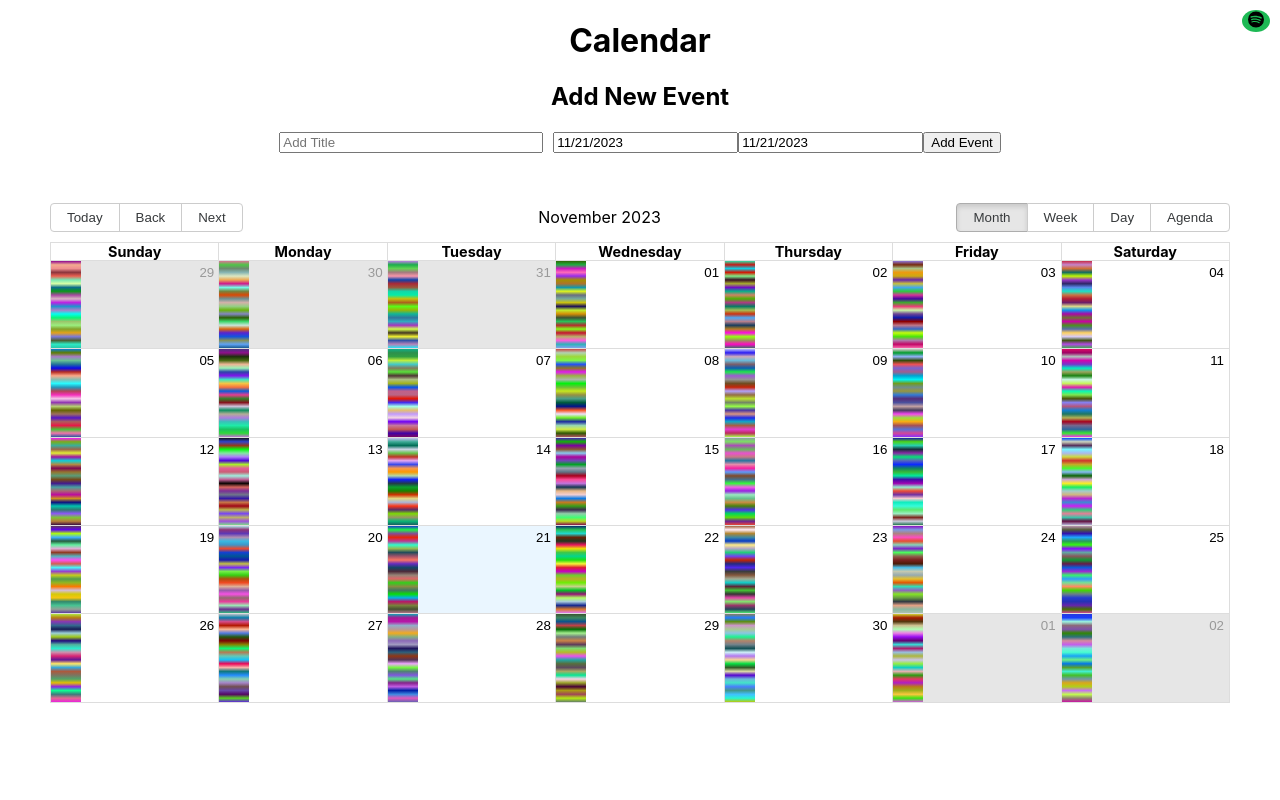
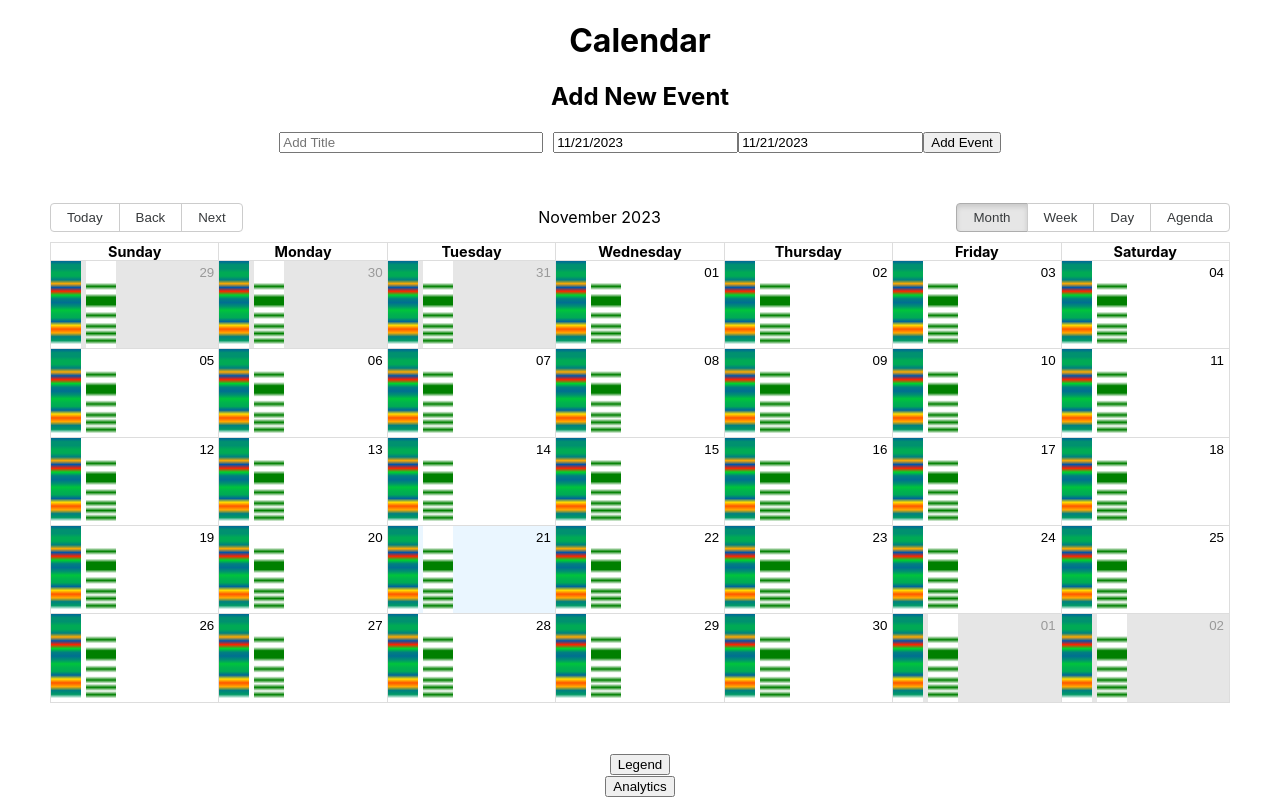
Before and after one commit to SamyCoder/calendarHealth, a React (Create React App) app: page / in a window 1280 px wide. Built offline with nearby package versions, Linux system fonts and the light colour scheme.

Commit message:
adding the spotify bar and fixed FE

```diff
--- a/src/App.js
+++ b/src/App.js
@@ -8,17 +8,6 @@ import "react-big-calendar/lib/css/react-big-calendar.css";
 import DatePicker from "react-datepicker";
 import "react-datepicker/dist/react-datepicker.css";
 import "./App.css";
-
-// utils.js
-
-function getRandomColor() {
-    const letters = "0123456789ABCDEF";
-    let color = "#";
-    for (let i = 0; i < 6; i++) {
-        color += letters[Math.floor(Math.random() * 16)];
-    }
-    return color;
-}
 
 const locales = {
     "en-US": require("date-fns/locale/en-US"),
@@ -50,6 +39,157 @@ const events = [
     },
 ];
 
+
+const LegendButton = () => {
+    const [showLegend, setShowLegend] = useState(false);
+
+    const legendContent = [
+        { color: 'rgb(0, 0, 255)', text: 'Less than 55' },
+        { color: 'rgb(255, 255, 0)', text: '55 to 85' },
+        { color: 'rgb(0, 255, 0)', text: '85 to 116' },
+        { color: 'rgb(255, 0, 0)', text: 'More than 116' },
+        // Add more legend items as needed
+    ];
+
+    return (
+        <div className="legend-container">
+            <button className="legend-toggle" onClick={() => setShowLegend(!showLegend)}>
+                Legend
+            </button>
+
+            {showLegend && (
+                <div className="legend-popup">
+                    {legendContent.map((item, index) => (
+                        <div key={index} className="legend-item">
+                            <span className="legend-color-box" style={{ backgroundColor: item.color }}></span>
+                            <span className="legend-text">{item.text}</span>
+                        </div>
+                    ))}
+                </div>
+            )}
+        </div>
+    );
+};
+
+const AnalyticsButton = () => {
+    const [showLegend, setShowAnalytics] = useState(false);
+
+    const analyticsContent = [
+        { text: 'Showing some events to stress mappings,music to events to stress mappings' }
+        // Add more legend items as needed
+    ];
+
+    return (
+        <div className="analytics-container">
+            <button className="legend-toggle" onClick={() => setShowAnalytics(!showLegend)}>
+                Analytics
+            </button>
+
+            {showLegend && (
+                <div className="legend-popup">
+                    {analyticsContent.map((item, index) => (
+                        <div key={index} className="legend-item">
+                            <span className="legend-text">{item.text}</span>
+                        </div>
+                    ))}
+                </div>
+            )}
+        </div>
+    );
+};
+
+function valueToColor(value) {
+    // Define the value thresholds for your color scale
+    const lowThreshold = 60;  // Replace with your actual low threshold
+    const highThreshold = 120; // Replace with your actual high threshold
+
+    // Calculate the ratio of where the value falls between the low and high threshold
+    let ratio = (value - lowThreshold) / (highThreshold - lowThreshold);
+
+    // Define your colors for the lowest and highest values and for mid-range values
+    const lowColor = { r: 0, g: 0, b: 255 }; // Blue color for low values
+    const highColor = { r: 255, g: 0, b: 0 }; // Red color for high values
+
+    // You can define more colors for a more complex gradient
+    const midColor1 = { r: 255, g: 255, b: 0 }; // Yellow
+    const midColor2 = { r: 0, g: 255, b: 0 }; // Green
+
+    // Determine which two colors to use for interpolation
+    let startColor, endColor;
+    if (ratio < 0.5) {
+        startColor = lowColor;
+        endColor = midColor2;
+        // Adjust ratio to work with the new range
+        ratio = ratio * 2;
+    } else {
+        startColor = midColor1;
+        endColor = highColor;
+        // Adjust ratio to work with the new range
+        ratio = (ratio - 0.5) * 2;
+    }
+
+    // Interpolate between the two colors
+    const r = Math.round(startColor.r + (endColor.r - startColor.r) * ratio);
+    const g = Math.round(startColor.g + (endColor.g - startColor.g) * ratio);
+    const b = Math.round(startColor.b + (endColor.b - startColor.b) * ratio);
+
+    return `rgb(${r},${g},${b})`;
+}
+
+const hourValues = {
+    0: 72,
+    1: 77,
+    2: 77,
+    3: 80,
+    4: 80,
+    5: 75,
+    6: 100,
+    7: 70,
+    8: 116,
+    9: 85,
+    10: 75,
+    11: 73,
+    12: 77,
+    13: 83,
+    14: 81,
+    15: 80,
+    16: 72,
+    17: 94,
+    18: 110,
+    19: 100,
+    20: 75,
+    21: 78
+};
+
+const musicStatusColors = {
+    0: 'white',
+    1: 'white',
+    2: 'white',
+    3: 'white',
+    4: 'white',
+    5: 'white',
+    6: 'white',
+    7: 'green',
+    8: 'white',
+    9: 'white',
+    10: 'green',
+    11: 'green',
+    12: 'green',
+    13: 'white',
+    14: 'white',
+    15: 'green',
+    16: 'white',
+    17: 'white',
+    18: 'green',
+    19: 'white',
+    20: 'green',
+    21: 'white',
+    22: 'green',
+    23: 'white',
+    24: 'white',
+};
+
+
 function App() {
     const [newEvent, setNewEvent] = useState({ title: "", start: new Date(), end: new Date(), allDay: false });
     const [allEvents, setAllEvents] = useState(events);
@@ -57,7 +197,7 @@ function App() {
     function eventPropGetter(event, start, end, isSelected) {
         const style = {
             backgroundColor: 'rgba(0, 121, 191, 0.4)',  // This is the default event color with 60% opacity
-            marginLeft: '28px', //NOTE: Can change the marginLeft to Add Spotify item + reduce the width of the bar
+            marginLeft: '28px',
         };
         return {
             style: style
@@ -73,29 +213,42 @@ function App() {
 
             // Generate random colors for each hour of the day
             for (let hour = 0; hour < 24; hour++) {
-                hourColors[hour] = getRandomColor(); // Use getRandomColor or any other color generation logic
+                let color;
+                if (hourValues.hasOwnProperty(hour)) {
+                    // If the hour exists in hourValues, use its value for color
+                    const value = hourValues[hour];
+                    color = valueToColor(value);
+                } else {
+                    // If the hour doesn't exist in hourValues, use a default color
+                    color = 'white'; // Replace with any default color you prefer
+                }
+                hourColors[hour] = color;
             }
 
-            // Create a comma-separated list of colors for the repeating gradient
-            const colorList = Object.values(hourColors).join(", ");
+            const colorList1 = Object.values(hourColors);
+            const colorList2 = Object.values(musicStatusColors);
 
-            // Set the background style for the day cell
+            // Function to create a linear gradient for a single color
+            const createLinearGradient = (colors) => `linear-gradient(${colors.join(', ')})`;
+
+            // Create linear gradients for each color list
+            const gradient1 = createLinearGradient(colorList1);
+            const gradient2 = createLinearGradient(colorList2);
+
+            // Setting the background style for the day cell for 2 colors
             dayProps.style = {
-                backgroundImage: `linear-gradient(${colorList})`,
-                backgroundSize: "30px 100%", // Adjust the width and height of the strip
+                backgroundImage: `${gradient1}, ${gradient2}`,
+                backgroundSize: "30px 100%",
                 backgroundRepeat: "no-repeat",
+                backgroundPosition: "0 0, 35px 0",
+                position: 'relative',
+            };
 
-            };
         }
 
         return dayProps;
-    }
-
-
-    function handleSpotifyButton(timestamp){
 
     }
-
 
     function handleSelectSlot(slotInfo) {
         const title = window.prompt('Please enter event name');
@@ -125,12 +278,6 @@ function App() {
             const d2 = new Date(newEvent.start);
             const d3 = new Date(allEvents[i].end);
             const d4 = new Date(newEvent.end);
-            /*
-                console.log(d1 <= d2);
-                console.log(d2 <= d3);
-                console.log(d1 <= d4);
-                console.log(d4 <= d3);
-                  */
 
             if (
                 ((d1 <= d2) && (d2 <= d3)) || ((d1 <= d4) &&
@@ -157,26 +304,6 @@ function App() {
                 <button stlye={{ marginTop: "10px" }} onClick={handleAddEvent}>
                     Add Event
                 </button>
-                {/* Spotify button Element*/}
-                <button
-                    style={{
-                        position: 'absolute',
-                        top: '10px',
-                        right: '10px',
-                        zIndex: 1,  // For the button to be above other content
-                        borderRadius: '50%',
-                        backgroundColor: '#1DB954',
-                        border: 'none',
-                        cursor: 'pointer',
-                    }}
-                    onClick={handleSpotifyButton()} //NOTE: See how to get time/date pass, then use timestamp to access song info
-                >
-                    {/* <div dangerouslySetInnerHTML={{ __html: spotifyLogoSvg }} /> */}
-                    <svg xmlns="http://www.w3.org/2000/svg" width="16" height="17" fill="currentColor" class="bi bi-spotify" viewBox="0 0 16 16">
-                        <path d="M8 0a8 8 0 1 0 0 16A8 8 0 0 0 8 0zm3.669 11.538a.498.498 0 0 1-.686.165c-1.879-1.147-4.243-1.407-7.028-.77a.499.499 0 0 1-.222-.973c3.048-.696 5.662-.397 7.77.892a.5.5 0 0 1 .166.686zm.979-2.178a.624.624 0 0 1-.858.205c-2.15-1.321-5.428-1.704-7.972-.932a.625.625 0 0 1-.362-1.194c2.905-.881 6.517-.454 8.986 1.063a.624.624 0 0 1 .206.858zm.084-2.268C10.154 5.56 5.9 5.419 3.438 6.166a.748.748 0 1 1-.434-1.432c2.825-.857 7.523-.692 10.492 1.07a.747.747 0 1 1-.764 1.288z" />
-                    </svg>
-                </button>
-
             </div>
             <Calendar
                 localizer={localizer}
@@ -192,7 +319,14 @@ function App() {
                 selectable={true}  // make the calendar selectable
                 onSelectSlot={handleSelectSlot}
                 onSelectEvent={handleSelectEvent}
+            // components={{
+            //     dateCellWrapper: DateCellWrapper // Here we are passing our custom wrapper component
+            //   }}
             />
+            <div className="control-panel">
+                <LegendButton /> {/* This is the legend button */}
+                <AnalyticsButton /> {/* This is the analytics button */}
+            </div>
         </div>
     );
 }
```
